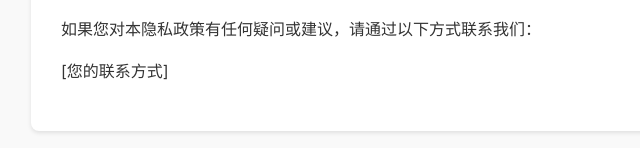
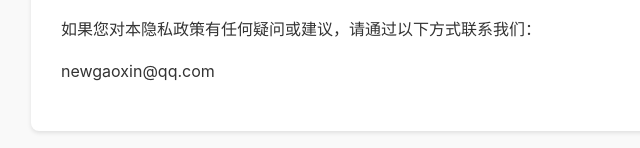
Before and after one commit to newGaoXin/privacy_agreement, a plain HTML site: page index.html in a window 1280 px wide. Shown: the part 1768-1916 px from the top of the page, 209-849 px from the left. Drawn offline with Linux system fonts and the light colour scheme.

Commit message:
联系方式

```diff
--- a/index.html
+++ b/index.html
@@ -115,7 +115,7 @@
 
         <h2>6. 联系我们</h2>
         <p>如果您对本隐私政策有任何疑问或建议，请通过以下方式联系我们：</p>
-        <p>[您的联系方式]</p>
+        <p>newgaoxin@qq.com</p>
     </div>
 </body>
 </html>
```
